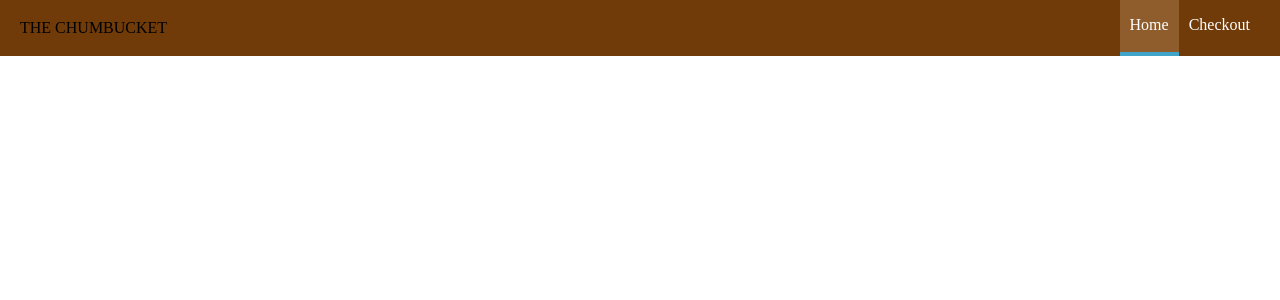
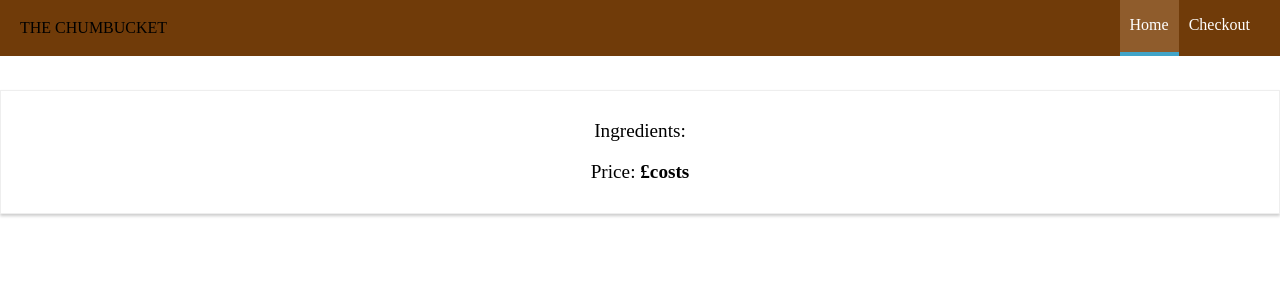
Before and after one commit to AxSch/burger-app, a React app: page /orders in a window 1280 px wide. Shown: the top 300 px of the page. Built offline with nearby package versions, Linux system fonts and the light colour scheme; a web font is replaced by a local one.

Commit message:
feat: Added a route for the Orders container

```diff
--- a/src/App.js
+++ b/src/App.js
@@ -2,6 +2,7 @@ import React, { Component } from 'react';
 import Layout from './components/Layout/Layout.tsx'
 import BurgerBuilder from './containers/BurgerBuilder/BurgerBuilder.tsx'
 import Checkout from './containers/Checkout/Checkout.tsx'
+import Orders from './containers/Orders/Orders.tsx'
 import { Route, Switch } from 'react-router-dom'
 
 class App extends Component {
@@ -11,6 +12,7 @@ class App extends Component {
         <Layout>
           <Switch>
             <Route path="/checkout" component={Checkout}/>
+            <Route path="/orders" exact component={Orders}/>
             <Route path="/" exact component={BurgerBuilder}/>
           </Switch>
         </Layout>
```
